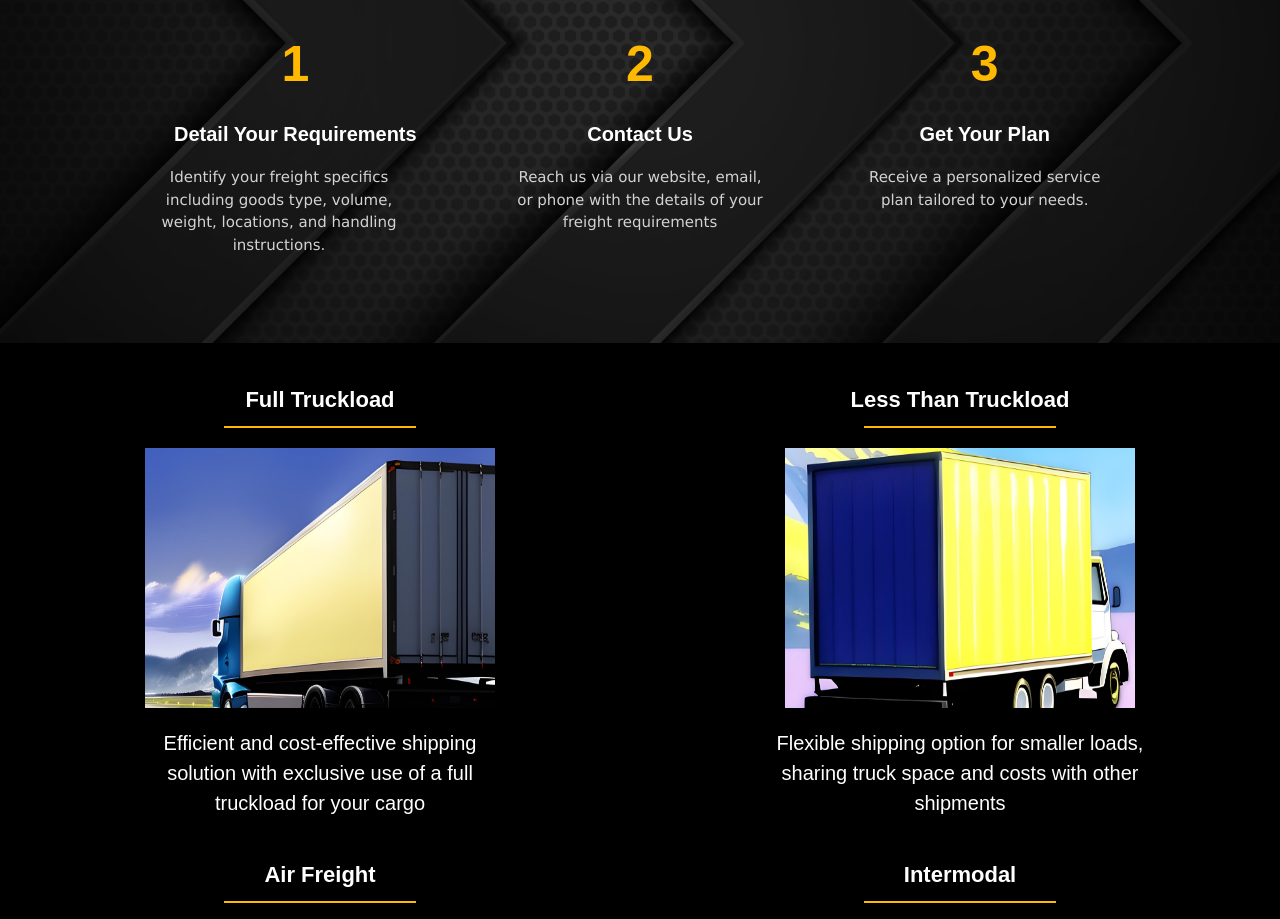
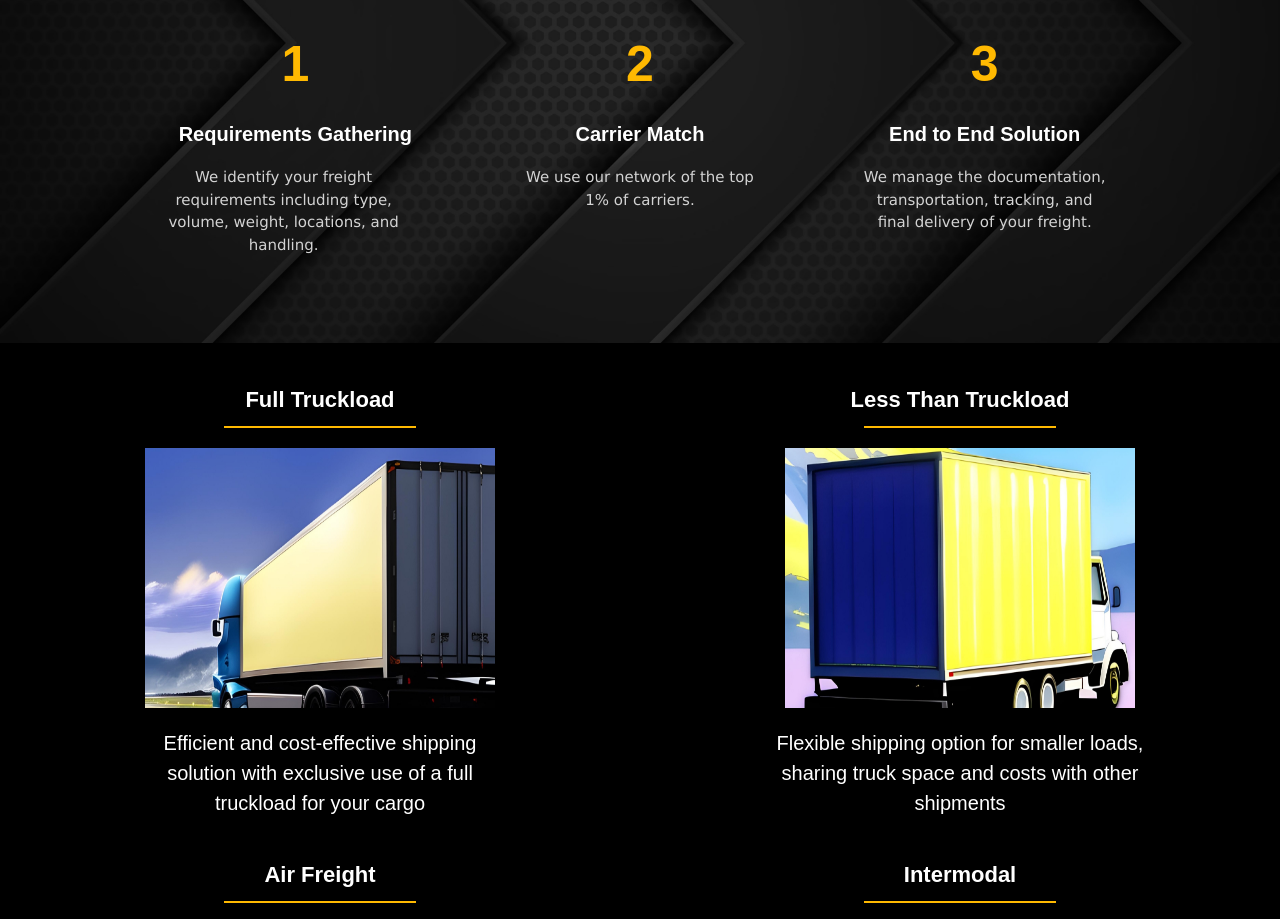
Before and after one commit to Moshahrani/A2BLink, a React (Create React App) app in the folder logistics/: page / in a window 1280 px wide. Shown: the part 1120-2039 px from the top of the page. Built offline with nearby package versions, Linux system fonts and the light colour scheme.

Commit message:
updated three step process with new and improved statements from client for better representation of services to customers

```diff
--- a/logistics/src/components/ThreeStep.js
+++ b/logistics/src/components/ThreeStep.js
@@ -5,34 +5,36 @@ const ThreeStep = () => {
     <div className="Threestep-component">
       <div className="Threestep-image"></div>
       <div className="Threestep-container">
-        <h2 className="Threestep-intro">One unified marketplace. Various modes for what you need.</h2>
+        <h2 className="Threestep-intro">
+          One unified marketplace. Various modes for what you need.
+        </h2>
         <h2>Solution in 3 Easy Steps </h2>
         <div className="sub-container-wrapper">
           <div className="sub-container">
             <div className="step">1</div>
             <div className="sub-content">
-              <h3>Detail Your Requirements</h3>
+              <h3>Requirements Gathering</h3>
               <p>
-                Identify your freight specifics including goods type, volume,
-                weight, locations, and handling instructions.
+                We identify your freight requirements including type, volume,
+                weight, locations, and handling.
               </p>
             </div>
           </div>
           <div className="sub-container">
             <div className="step">2</div>
             <div className="sub-content">
-              <h3>Contact Us</h3>
-              <p>
-                Reach us via our website, email, or phone with the details of
-                your freight requirements
-              </p>
+              <h3>Carrier Match</h3>
+              <p>We use our network of the top 1% of carriers.</p>
             </div>
           </div>
           <div className="sub-container">
             <div className="step">3</div>
             <div className="sub-content">
-              <h3>Get Your Plan</h3>
-              <p>Receive a personalized service plan tailored to your needs.</p>
+              <h3>End to End Solution</h3>
+              <p>
+                We manage the documentation, transportation, tracking, and final
+                delivery of your freight.
+              </p>
             </div>
           </div>
         </div>
```
